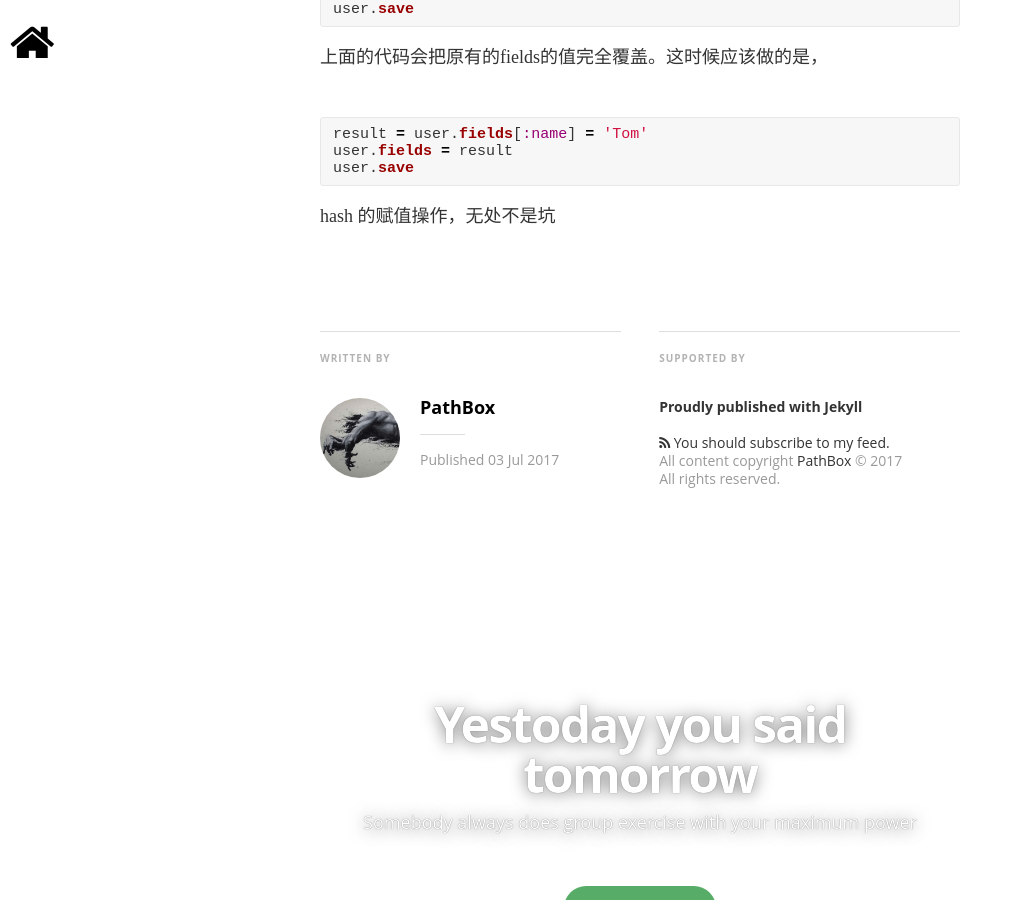
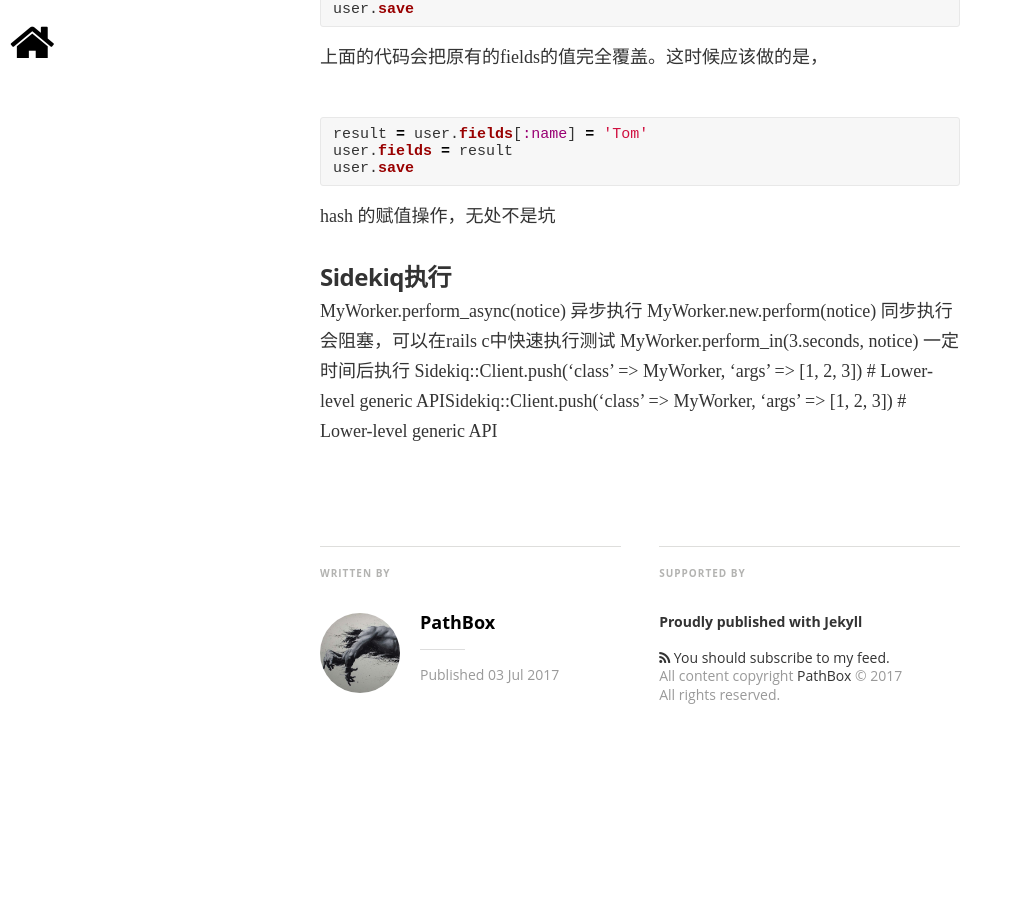
Before and after one commit to pathbox/pathbox.github.io, a Jekyll site: the page built from _posts/2017-07-03-work-summary-in-Udesk-six.md, in a window 1280 px wide and 900 px high, scrolled down 6687 px. Shown: the whole window, without its empty margins (0-1012 px from the left). Built offline with Jekyll 4.4.1, drawn with Linux system fonts in a browser that asks for light colours; nearby versions of some CDN libraries; some web fonts are replaced; comment, search, counter and statistics services are not loaded.

Commit message:
Sidekiq执行

````diff
--- a/_posts/2017-07-03-work-summary-in-Udesk-six.md
+++ b/_posts/2017-07-03-work-summary-in-Udesk-six.md
@@ -190,3 +190,10 @@ user.save
 ```
 
 hash 的赋值操作，无处不是坑
+
+##### Sidekiq执行
+
+MyWorker.perform_async(notice) 异步执行
+MyWorker.new.perform(notice) 同步执行会阻塞，可以在rails c中快速执行测试
+MyWorker.perform_in(3.seconds, notice)  一定时间后执行
+Sidekiq::Client.push('class' => MyWorker, 'args' => [1, 2, 3])  # Lower-level generic APISidekiq::Client.push('class' => MyWorker, 'args' => [1, 2, 3])  # Lower-level generic API
````
